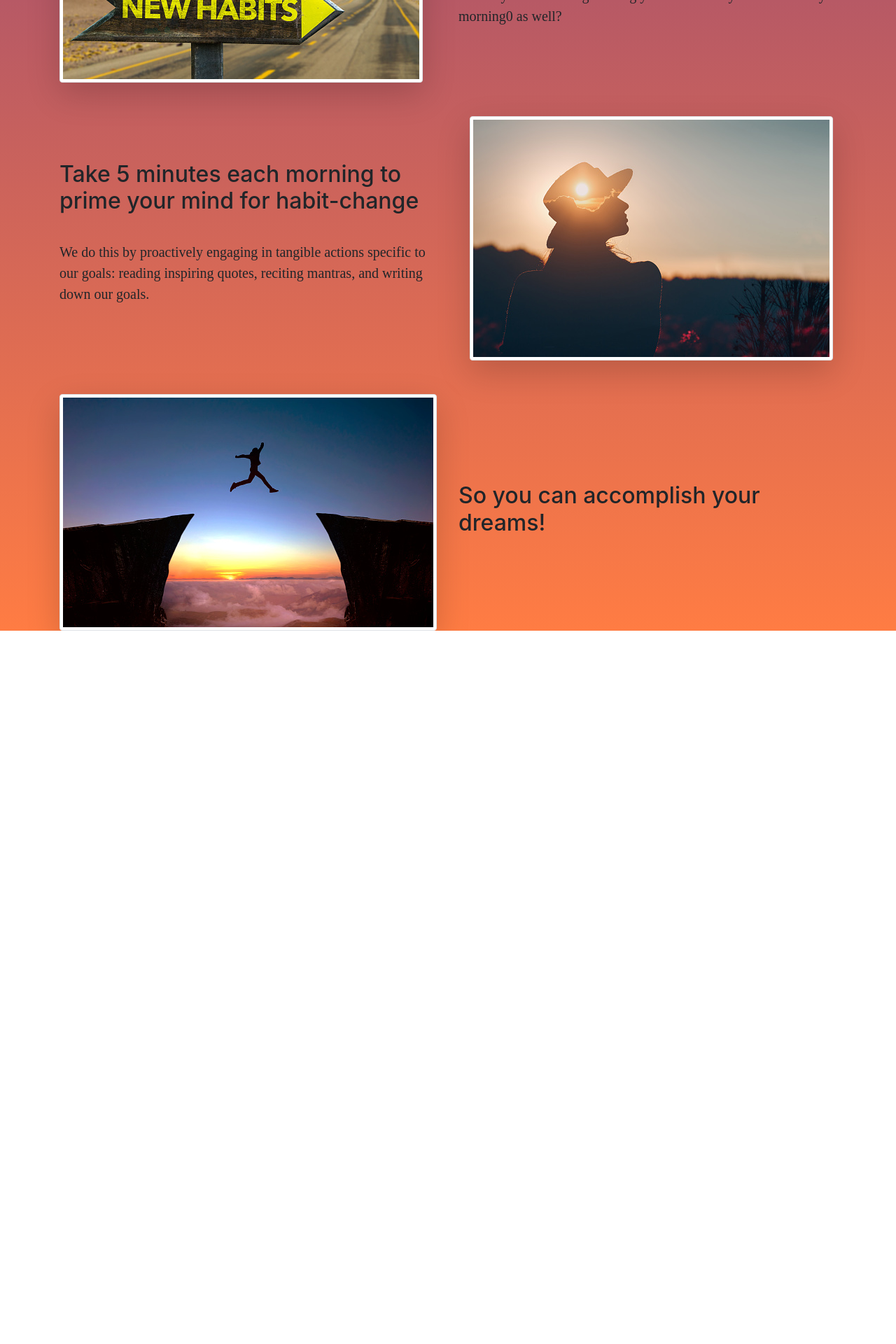
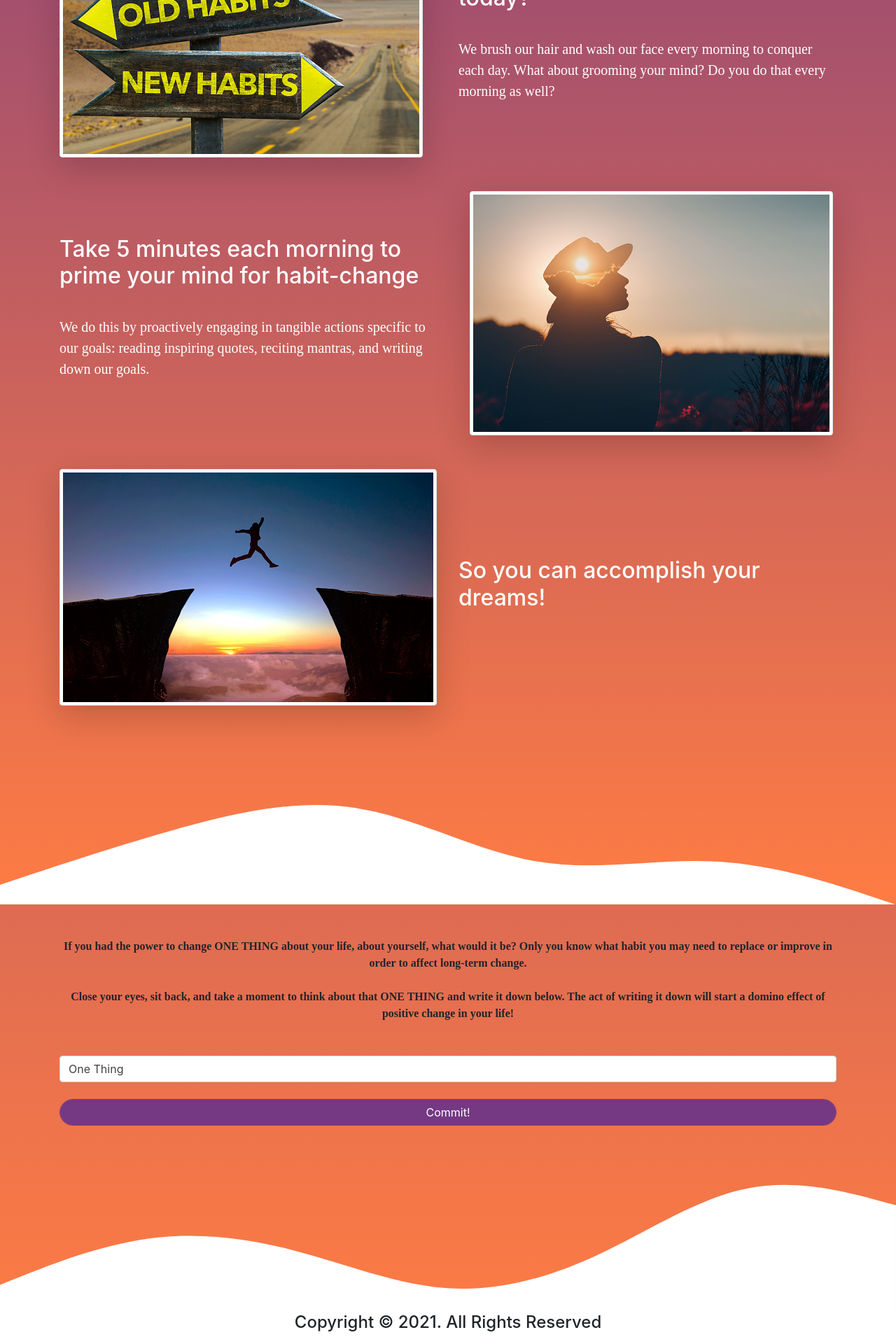
Before and after one commit to chriscyber/FiveMinuteRoutine-react, a React (Create React App) app: page / in a window 1280 px wide. Shown: the part 1129-3049 px from the top of the page at 70% size. Before the commit the page ends 2030 px from the top, so only its background shows below. Built offline with nearby package versions, Linux system fonts and the light colour scheme.

Commit message:
Added new components in draft. Double nav bug

```diff
--- a/src/Components/SiteNav.jsx
+++ b/src/Components/SiteNav.jsx
@@ -58,7 +58,6 @@ export default class SiteNav extends Component {
                   </Navbar>
                   <button
                     className="btn btn-outline-info rounded-pill mr-3 mt-3 btn-invert"
-                    id="LoginBtn"
                     style={{ minWidth: "100px" }}
                     onClick={this.LogRegToggle}
                   >
@@ -66,7 +65,6 @@ export default class SiteNav extends Component {
                   </button>
                   <button
                     className="btn btn-info mt-3 rounded-pill text-primary"
-                    id="RegisterBtn"
                     style={{ minWidth: "100px" }}
                   >
                     Register
--- a/src/HomePage.jsx
+++ b/src/HomePage.jsx
@@ -1,16 +1,23 @@
 import React, { Component } from "react";
+import { Container, Form, FormGroup, Button } from "react-bootstrap";
+import SiteNav from "./Components/SiteNav"
+
+
 
 export default class HomePage extends Component {
   render() {
     return (
       <div>
+        <section className="bg-gradient">
+        <SiteNav />
+
             {/*-- Main image & 3 images with text --*/}
-        <div className="container" id="main-image">
+            <Container>
               <div className="position-relative">
                 <img
                   className="image-fluid h-90 rounded border-hero-image shadow-lg"
                   src="images/sunriseoverclouds.jpg"
-              alt=""
+                  alt="sunrise"
                   style={{ width: "100%" }}
                 />
                 <div className="centered">
@@ -19,9 +26,9 @@ export default class HomePage extends Component {
                   </h2>
                 </div>
               </div>
-        </div>
+            </Container>
 
-        <div className="container">
+            <Container>
               <div className="row row-content align-items-center p-5 pt-md-5 p-md-0">
                 <div className="col-12 col-md">
                   <img
@@ -32,14 +39,14 @@ export default class HomePage extends Component {
                 </div>
                 <div className="col">
                   <div className="align-self-center mt-3 mt-md-0 ">
-                <h2 className="text-center text-md-left">
+                    <h2 className="text-center text-white text-md-left">
                       Which path are you going to take today?
                     </h2>
-                <p className="d-none d-lg-block text-center text-md-left lead">
+                    <p className="d-none d-lg-block text-center text-white text-md-left lead">
                       <br />
                       We brush our hair and wash our face every morning to conquer
                       each day. What about grooming your mind? Do you do that every
-                  morning0 as well?{" "}
+                      morning as well?{" "}
                     </p>
                   </div>
                 </div>
@@ -55,11 +62,11 @@ export default class HomePage extends Component {
                 </div>
                 <div className="col">
                   <div className="align-self-center mt-3 mt-md-0">
-                <h2 className="text-center text-md-left">
+                    <h2 className="text-center text-white text-md-left">
                       Take 5 minutes each morning to prime your mind for
                       habit-change
                     </h2>
-                <p className="d-none d-lg-block text-center text-md-left lead">
+                    <p className="d-none d-lg-block text-center text-white text-md-left lead">
                       <br />
                       We do this by proactively engaging in tangible actions
                       specific to our goals: reading inspiring quotes, reciting
@@ -79,15 +86,51 @@ export default class HomePage extends Component {
                 </div>
                 <div className="col">
                   <div className="align-self-center mt-3 mt-md-0">
-                <h2 className="text-center text-md-left">
+                    <h2 className="text-center text-white text-md-left">
                       So you can accomplish your dreams!
                     </h2>
                   </div>
                 </div>
               </div>
+            </Container>
+
+            {/*-- wave top --*/}
+
+            <svg xmlns="http://www.w3.org/2000/svg" viewBox="0 0 1440 320">
+              <path fill="#ffffff" fill-opacity="1" d="M0,288L48,272C96,256,192,224,288,197.3C384,171,480,149,576,165.3C672,181,768,235,864,250.7C960,267,1056,245,1152,250.7C1248,256,1344,288,1392,304L1440,320L1440,320L1392,320C1344,320,1248,320,1152,320C1056,320,960,320,864,320C768,320,672,320,576,320C480,320,384,320,288,320C192,320,96,320,48,320L0,320Z"></path>
+            </svg>
+
+
+        </section>
+        <Container>
+          <p class="text-center font-weight-bold mt-5">
+              If you had the power to change ONE THING about your life, about yourself, what would it be? Only you know what habit you may need to replace or improve in order to affect long-term change. <br></br><br></br>Close your eyes, sit back, and take a moment to think about that ONE THING and write it down below. The act of writing it down will start a domino effect of positive change in your life!
+          </p>
+
+          <Form className="mt-5">
+            <Form.Group>
+                <Form.Control type="text" name="OneThing" placeholder="One Thing" />
+                <Button type="button"  variant="btn btn-primary form-control rounded-pill mt-4" onClick={this.OnSubmit} >Commit!</Button>
+            </Form.Group>
+          </Form>
+        </Container>
+
+
+        <footer class="bg-transparent">
+          <svg xmlns="http://www.w3.org/2000/svg" viewBox="0 0 1440 300">
+            <path
+              fill="#ffffff"
+              fill-opacity="1"
+              d="M0,256L40,240C80,224,160,192,240,181.3C320,171,400,181,480,202.7C560,224,640,256,720,261.3C800,267,880,245,960,208C1040,171,1120,117,1200,101.3C1280,85,1360,107,1400,117.3L1440,128L1440,320L1400,320C1360,320,1280,320,1200,320C1120,320,1040,320,960,320C880,320,800,320,720,320C640,320,560,320,480,320C400,320,320,320,240,320C160,320,80,320,40,320L0,320Z"
+            ></path>
+          </svg>
+          <div style={{ backgroundColor: "white" }}>
+            <h4 class="m-0 text-center pb-3">
+              Copyright © 2021. All Rights Reserved
+            </h4>
           </div>
+        </footer>
 
-        {/*-- wave --*/}
       </div>
     );
   }
```
Also changed, not shown: src/Components/CommitForm.jsx (added, +18 -0 lines), src/Components/CommitGoalCreation.jsx (added, +84 -0 lines). Lines whose indentation alone changed are shown as unchanged.
